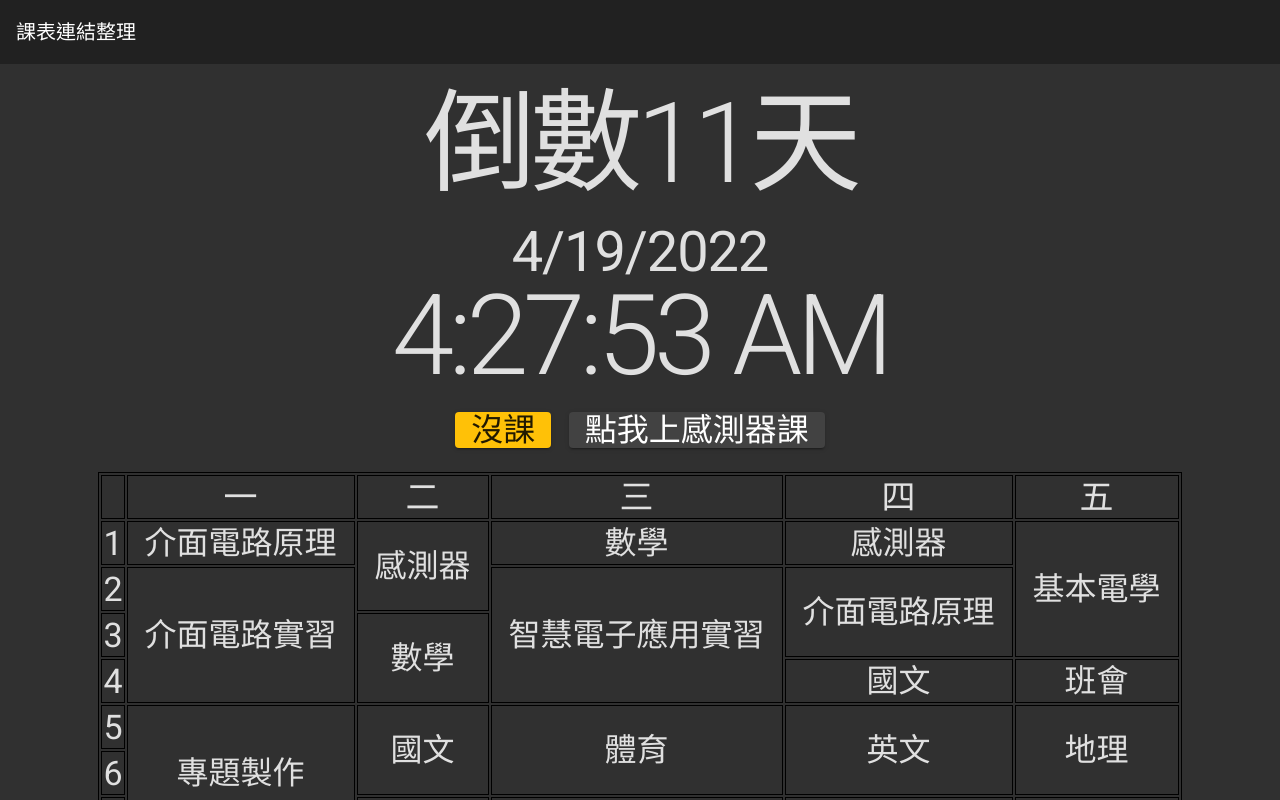
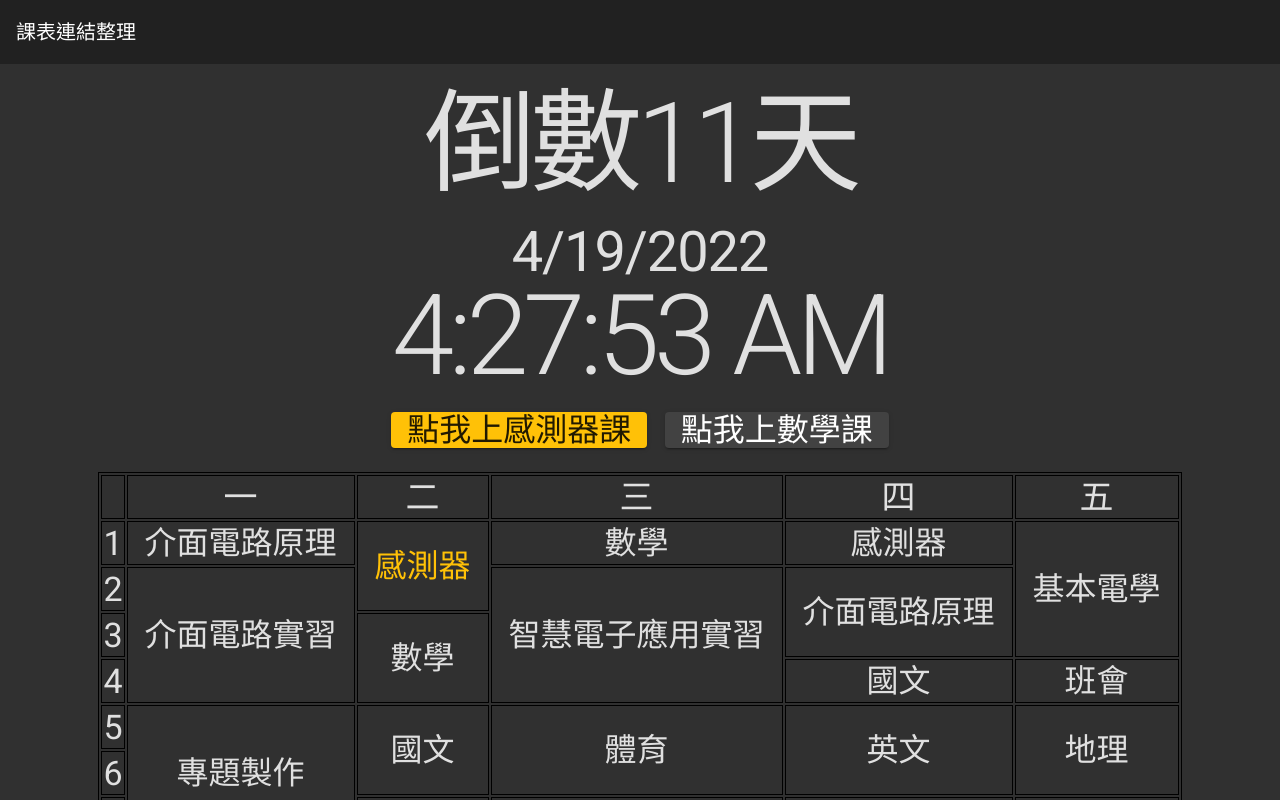
Before and after one commit to quick0831/class-schedule, an Angular app: page / in a window 1280 px wide. Built offline with nearby package versions, Linux system fonts and the light colour scheme.

Commit message:
rework of time calculation

```diff
--- a/src/app/app.component.ts
+++ b/src/app/app.component.ts
@@ -1,6 +1,6 @@
 import { Component } from '@angular/core';
 
-import { classes, table } from './customization';
+import { classes, table, table_time } from './customization';
 
 @Component({
   selector: 'app-root',
@@ -11,6 +11,7 @@ export class AppComponent {
 
   classes = classes;
   table = table;
+  table_time = table_time;
 
   class_length: number[][] = [];
 
@@ -41,15 +42,13 @@ export class AppComponent {
     let n = ((): number => {
       let d = new Date();
       let t = d.getHours() * 60 + d.getMinutes();
-      if(t < 500) return -1;
-      if(t < 550) return 0;
-      if(t < 610) return 1;
-      if(t < 670) return 2;
-      if(t < 730) return 3;
-      //if(t < 790) return -1; // noon break
-      if(t < 840) return 4;
-      if(t < 900) return 5;
-      if(t < 960) return 6;
+      let calc = (time: number[]) => time[0]*60+time[1];
+      let i = 0;
+      for(let time of table_time){
+        if(t < calc(time))
+          return i;
+        i++;
+      }
       return -2;
     })();
     // trace back
--- a/src/app/customization.ts
+++ b/src/app/customization.ts
@@ -23,3 +23,13 @@ export const table = [
   ["pra2", "ch"  , "pe"  , "eng" , "geo" ],
   ["pra2", "eng" , "eng" , "math", "ch"  ]
 ];
+
+export const table_time = [
+  [ 9, 10], // 第一節下課
+  [10, 10], // 第二節下課
+  [11, 10],
+  [12, 10],
+  [14, 10],
+  [15, 10],
+  [16,  0] // 最後一節下課(放學)
+];
```
